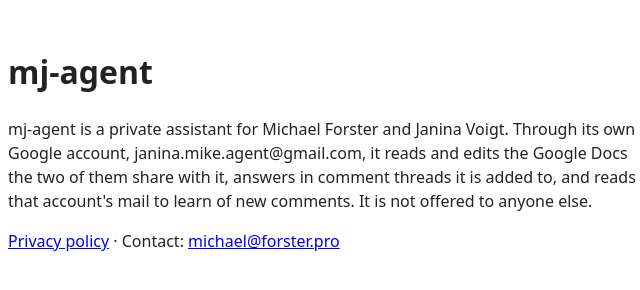
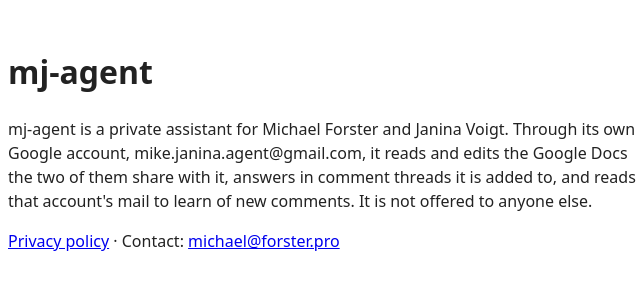
Before and after one commit to MForster/www, a plain HTML site: page static/mj-agent/index.html in a window 1280 px wide. Shown: the full height of the page, 312-952 px from the left. Drawn offline with Linux system fonts and the light colour scheme.

Commit message:
Correct the mj-agent account in the index page

```diff
--- a/static/mj-agent/index.html
+++ b/static/mj-agent/index.html
@@ -8,7 +8,7 @@
 </head>
 <body>
 <h1>mj-agent</h1>
-<p>mj-agent is a private assistant for Michael Forster and Janina Voigt. Through its own Google account, janina.mike.agent@gmail.com, it reads and edits the Google Docs the two of them share with it, answers in comment threads it is added to, and reads that account's mail to learn of new comments. It is not offered to anyone else.</p>
+<p>mj-agent is a private assistant for Michael Forster and Janina Voigt. Through its own Google account, mike.janina.agent@gmail.com, it reads and edits the Google Docs the two of them share with it, answers in comment threads it is added to, and reads that account's mail to learn of new comments. It is not offered to anyone else.</p>
 <p><a href="privacy.html">Privacy policy</a> · Contact: <a href="mailto:michael@forster.pro">michael@forster.pro</a></p>
 </body>
 </html>
```
